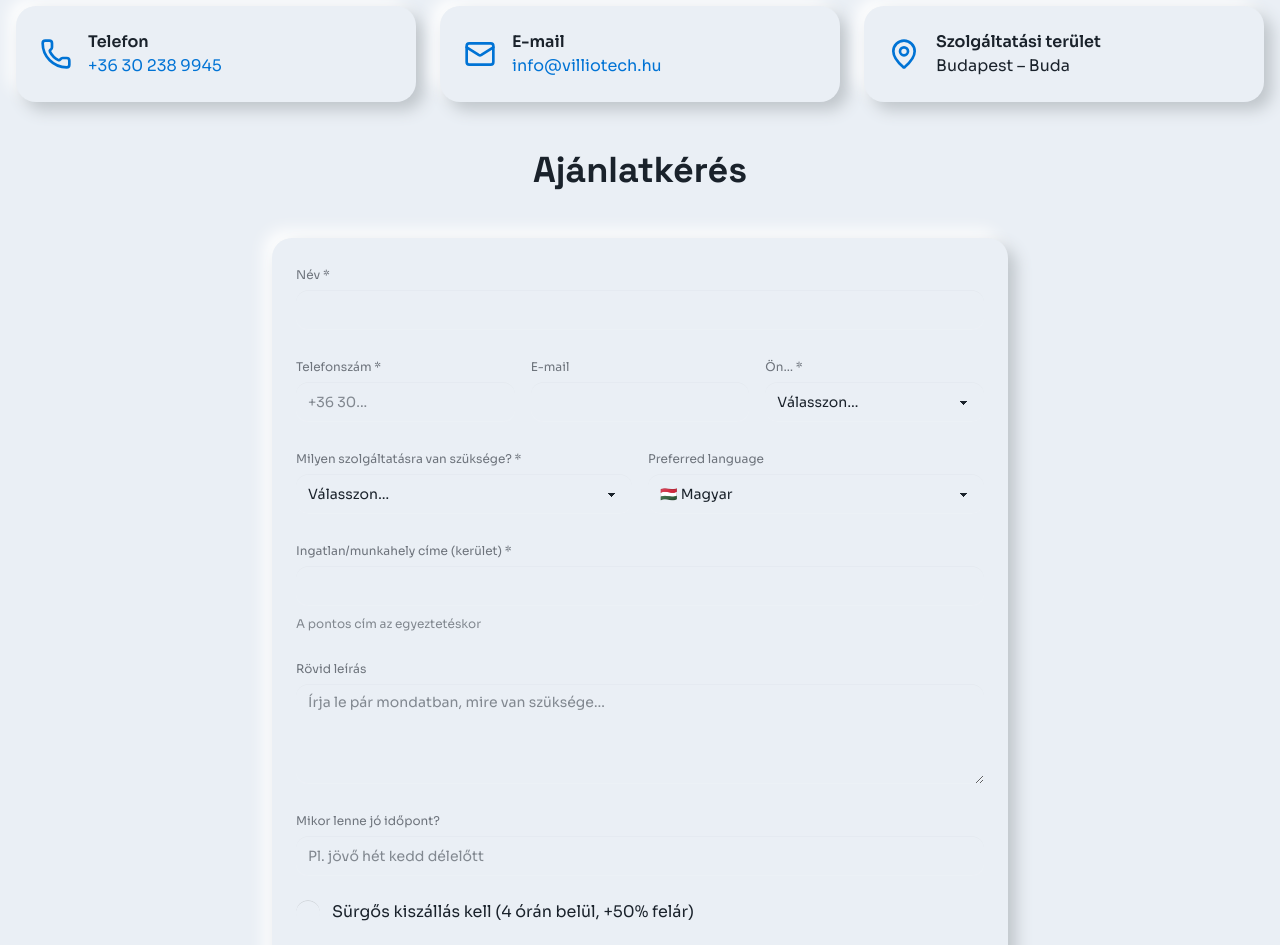
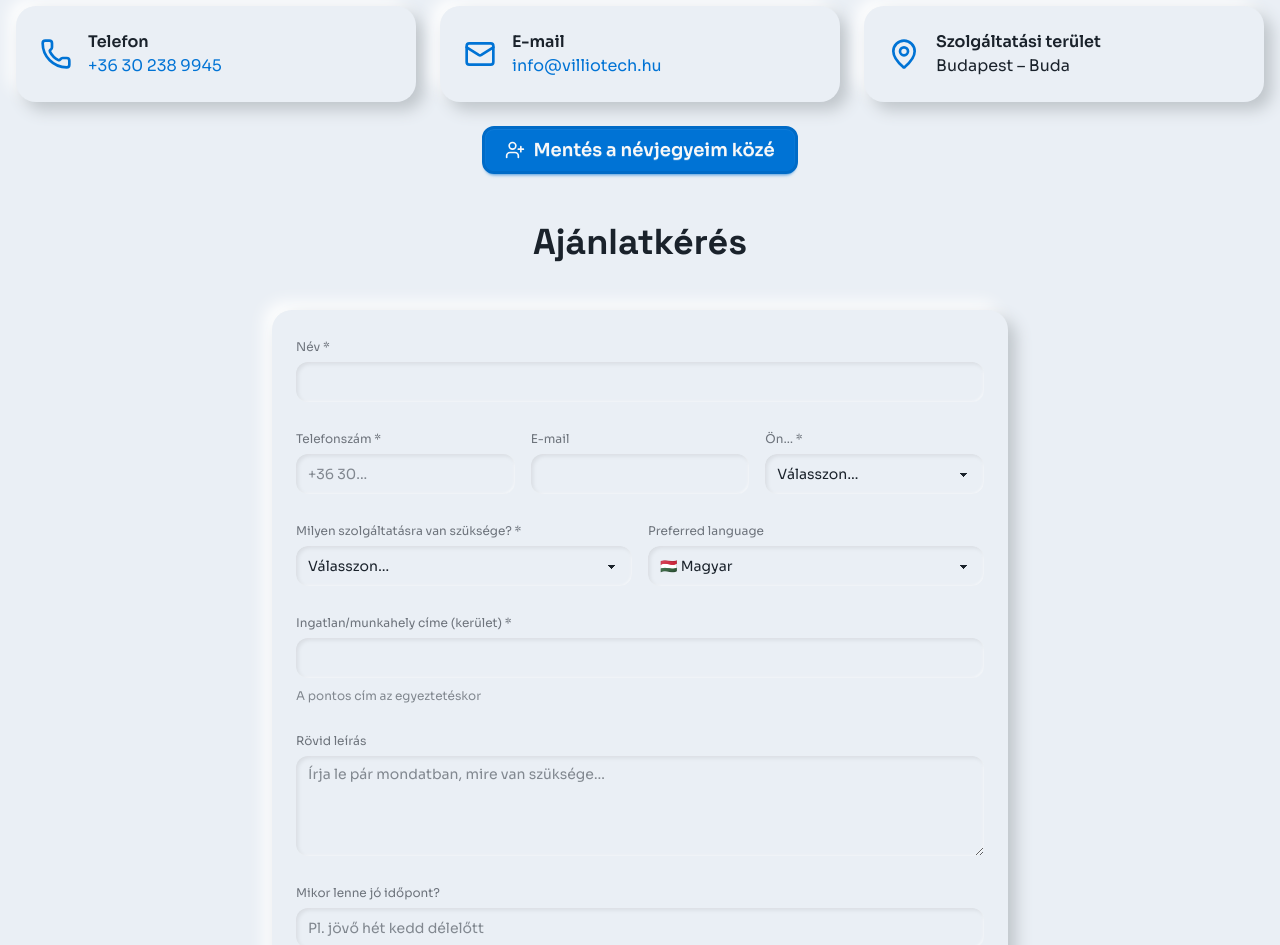
Before and after one commit to tliktor/villiotech, a React (Vite) app in the folder frontend/: page /kapcsolat in a window 1280 px wide. Shown: the part 660-1605 px from the top of the page. Built offline with nearby package versions, Linux system fonts and the light colour scheme; no server answers.

Commit message:
feat: add save-to-contacts VCF button + form field inner shadows

```diff
--- a/frontend/src/i18n/en.json
+++ b/frontend/src/i18n/en.json
@@ -142,6 +142,7 @@
     },
     "phone": "Phone",
     "email": "Email",
+    "save_contact": "Save to my contacts",
     "service_area": "Service area",
     "form_title": "Quote request",
     "success": {
--- a/frontend/src/i18n/hu.json
+++ b/frontend/src/i18n/hu.json
@@ -148,6 +148,7 @@
     },
     "phone": "Telefon",
     "email": "E-mail",
+    "save_contact": "Mentés a névjegyeim közé",
     "service_area": "Szolgáltatási terület",
     "form_title": "Ajánlatkérés",
     "success": {
--- a/frontend/src/index.css
+++ b/frontend/src/index.css
@@ -290,3 +290,24 @@ html[data-theme="villiotech-night"] {
 .bento-card:hover {
   transform: translateY(-2px);
 }
+
+/* Form field inner shadow for depth */
+.input,
+.select,
+.textarea {
+  box-shadow: inset 2px 2px 4px oklch(0 0 0 / 0.08), inset -1px -1px 2px oklch(1 0 0 / 0.5);
+}
+
+[data-theme="villiotech-night"] .input,
+[data-theme="villiotech-night"] .select,
+[data-theme="villiotech-night"] .textarea {
+  box-shadow: inset 2px 2px 4px oklch(0 0 0 / 0.3), inset -1px -1px 2px oklch(1 0 0 / 0.05);
+}
+
+.checkbox {
+  box-shadow: inset 1px 1px 3px oklch(0 0 0 / 0.12);
+}
+
+[data-theme="villiotech-night"] .checkbox {
+  box-shadow: inset 1px 1px 3px oklch(0 0 0 / 0.4);
+}
--- a/frontend/src/pages/Kapcsolat.tsx
+++ b/frontend/src/pages/Kapcsolat.tsx
@@ -9,7 +9,7 @@ import ThemeCard from '../components/ThemeCard'
 import GoogleMap from '../components/GoogleMap'
 import { submitContactForm } from '../services/contact'
 import { SERVICE_TYPES, CLIENT_TYPES } from '../types/contact'
-import { Phone, Mail, MapPin, CheckCircle, AlertCircle, Loader2 } from 'lucide-react'
+import { Phone, Mail, MapPin, CheckCircle, AlertCircle, Loader2, UserPlus } from 'lucide-react'
 
 interface FormData {
   name: string
@@ -152,6 +152,12 @@ export default function Kapcsolat() {
               <p>{t('footer.location')}</p>
             </div>
           </ThemeCard>
+        </div>
+        <div className="mt-6 text-center">
+          <a href="/Tibor_Villanyszereles.vcf" download className="btn btn-primary btn-lg gap-2">
+            <UserPlus className="w-5 h-5" />
+            {t('contact.save_contact')}
+          </a>
         </div>
       </section>
 
```
Also changed, not shown: 1 other file (tests, documents, lock files or other folders).
